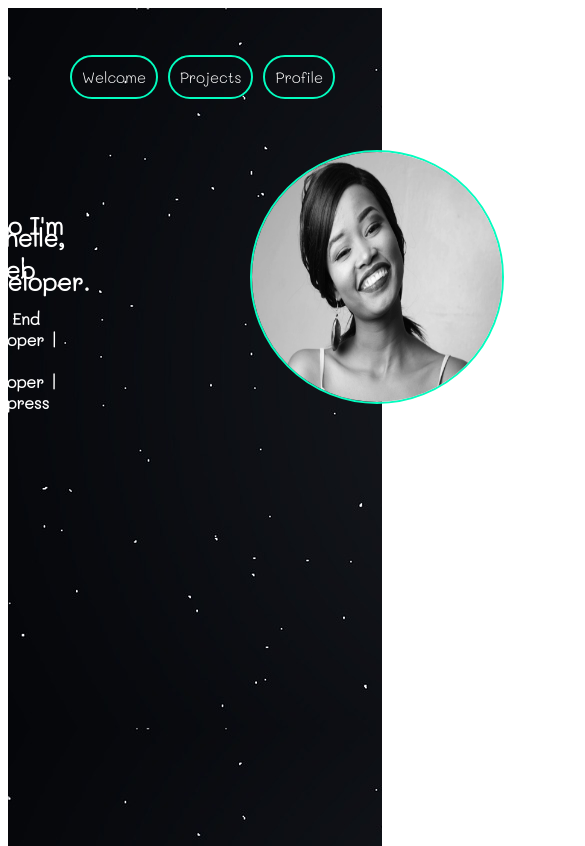
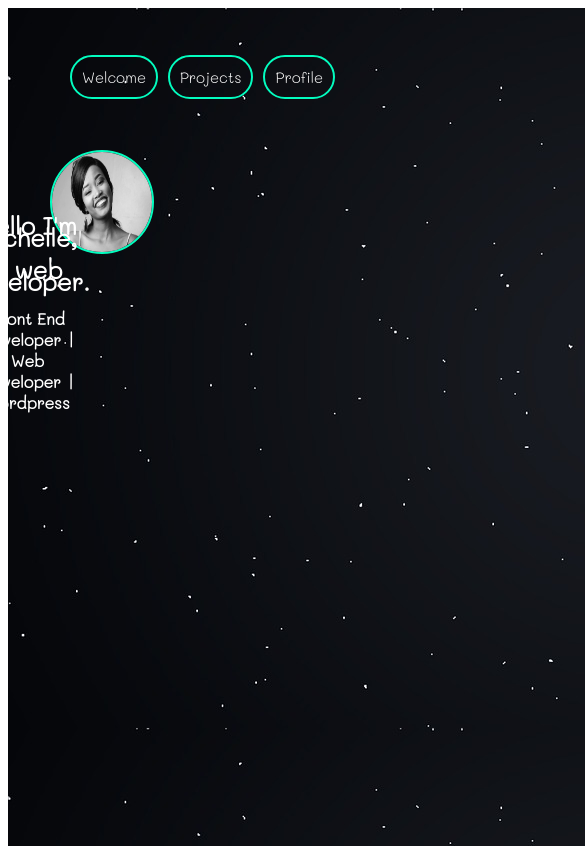
Before and after one commit to vantablanta/Portfolio, a plain HTML site: page index.html in a window 390 px wide. Shown: the top 846 px of the page, 585 px wide, since content can reach past the window. Drawn offline with Linux system fonts and the light colour scheme.

Commit message:
@media rules added

```diff
--- a/index.html
+++ b/index.html
@@ -176,8 +176,26 @@
       left:30px;
     }
 
-@media (max-width: 700px){
+@media (max-width: 720px){
+html{
+    display: flex;
+    flex-wrap: wrap;
+    flex-direction: column;
+}
+#welcome-photo-bounceInUp{
+    width: 100px;
+    height:100px;
+    left:50px;
 
+}
+#greeting{
+    text-align: center;
+}
+#projects{
+display: flex;
+flex-direction: column;
+overflow: auto;
+}
 }
 
 </style>
```
